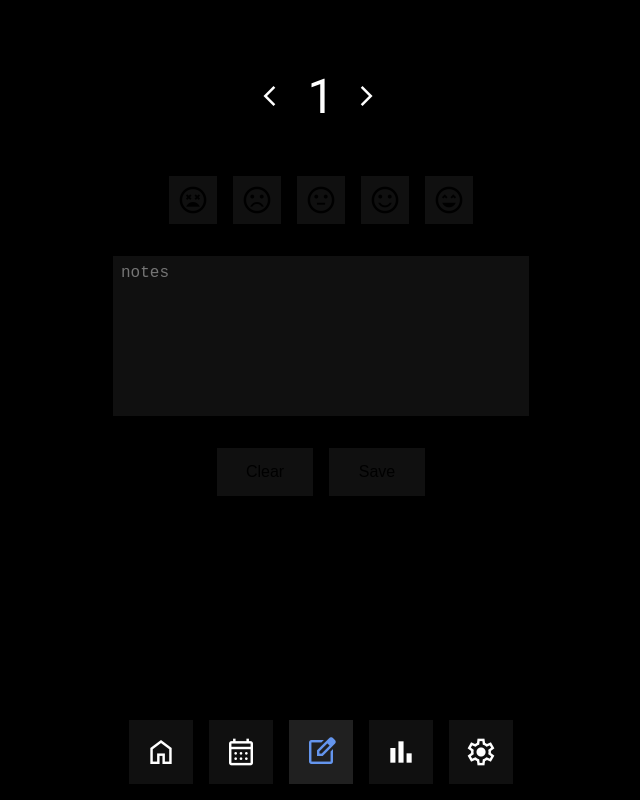
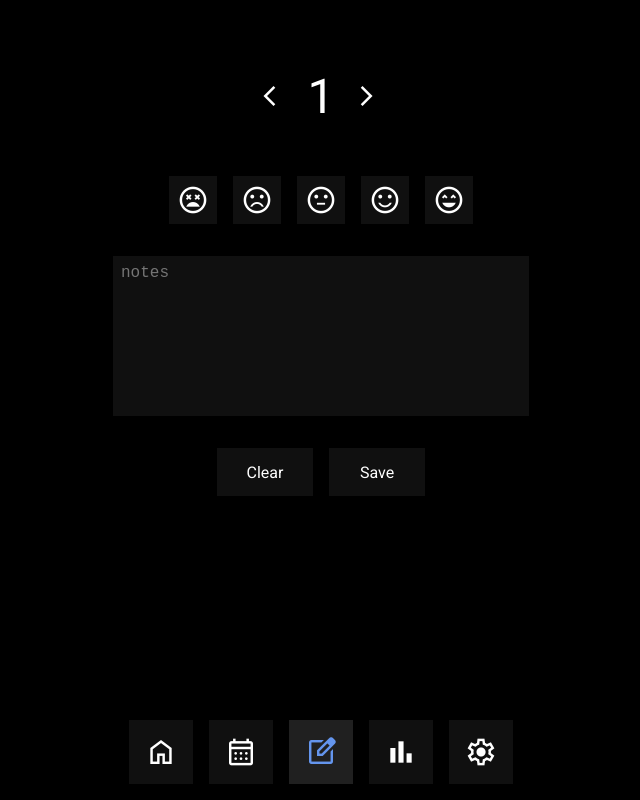
Before and after one commit to jktham/omni, a Next.js app: page /edit/1 in a window 1280 px wide. Shown: the whole page, without its empty margins (319-959 px from the left). Built offline with nearby package versions, Linux system fonts and the light colour scheme.

Commit message:
fix ios css stuff

```diff
--- a/src/app/layout.tsx
+++ b/src/app/layout.tsx
@@ -8,6 +8,9 @@ export const metadata: Metadata = {
 export default function RootLayout({children}: Readonly<{children: React.ReactNode}>) {
 	return (
 		<html lang="en">
+			<head>
+				<meta name="viewport" content="width=device-width, initial-scale=1.0, maximum-scale=1.0, user-scalable=0"/>
+			</head>
 			<body>
 				{children}
 			</body>
--- a/src/styles/globals.css
+++ b/src/styles/globals.css
@@ -10,8 +10,10 @@
 
 html,
 body {
-	max-width: 100vw;
-	overflow-x: hidden;
+	position: fixed;
+	max-width: 100dvw;
+	overflow: hidden;
+	touch-action: none;
 }
 
 body {
@@ -33,6 +35,11 @@ a {
 	text-decoration: none;
 }
 
+button {
+	color: inherit;
+	font: inherit;
+}
+
 @media (prefers-color-scheme: dark) {
 	html {
 		color-scheme: dark;
--- a/src/styles/page.module.css
+++ b/src/styles/page.module.css
@@ -1,6 +1,6 @@
 .page {
-	width: 100vw;
-	height: 100vh;
+	width: 100dvw;
+	height: 100dvh;
 	display: flex;
 	flex-direction: column;
 }
```
